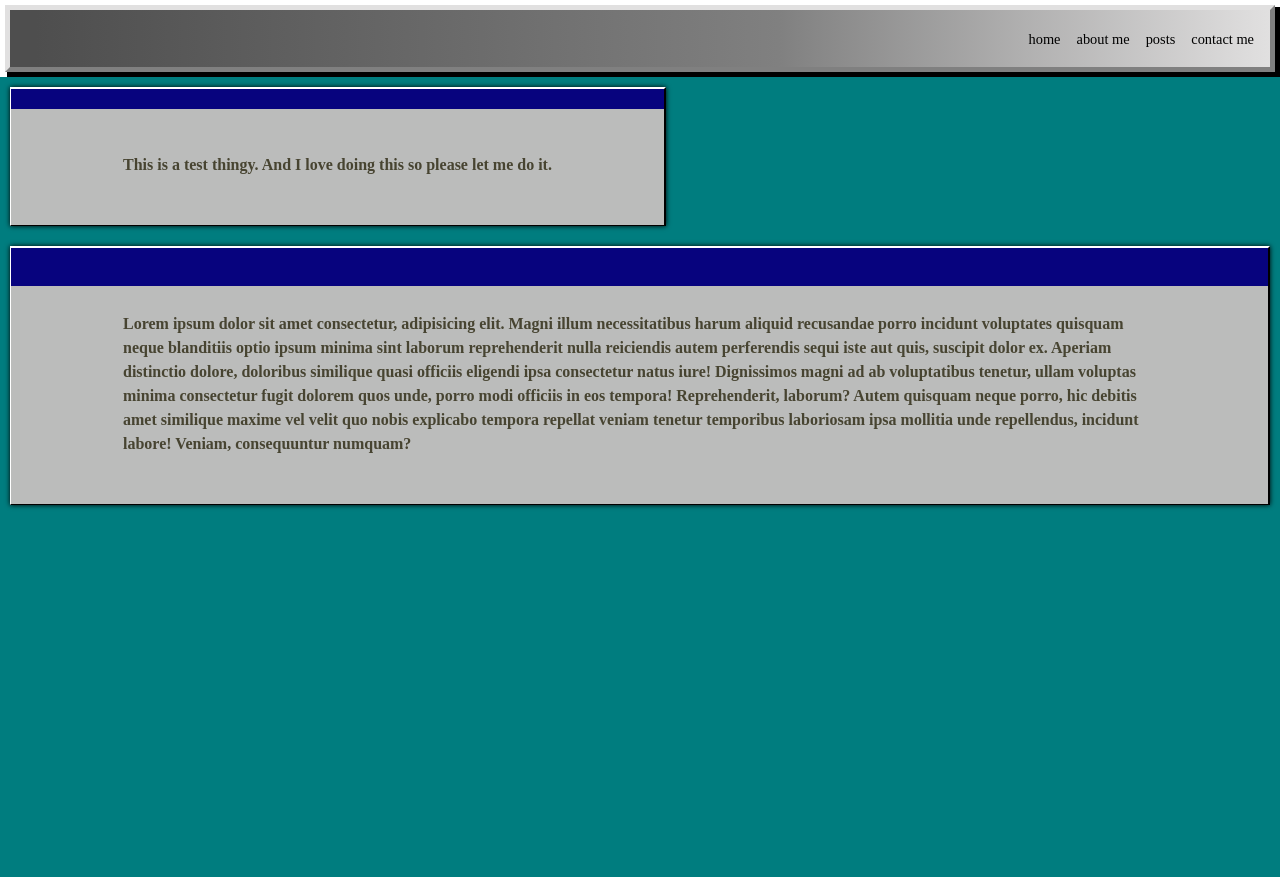
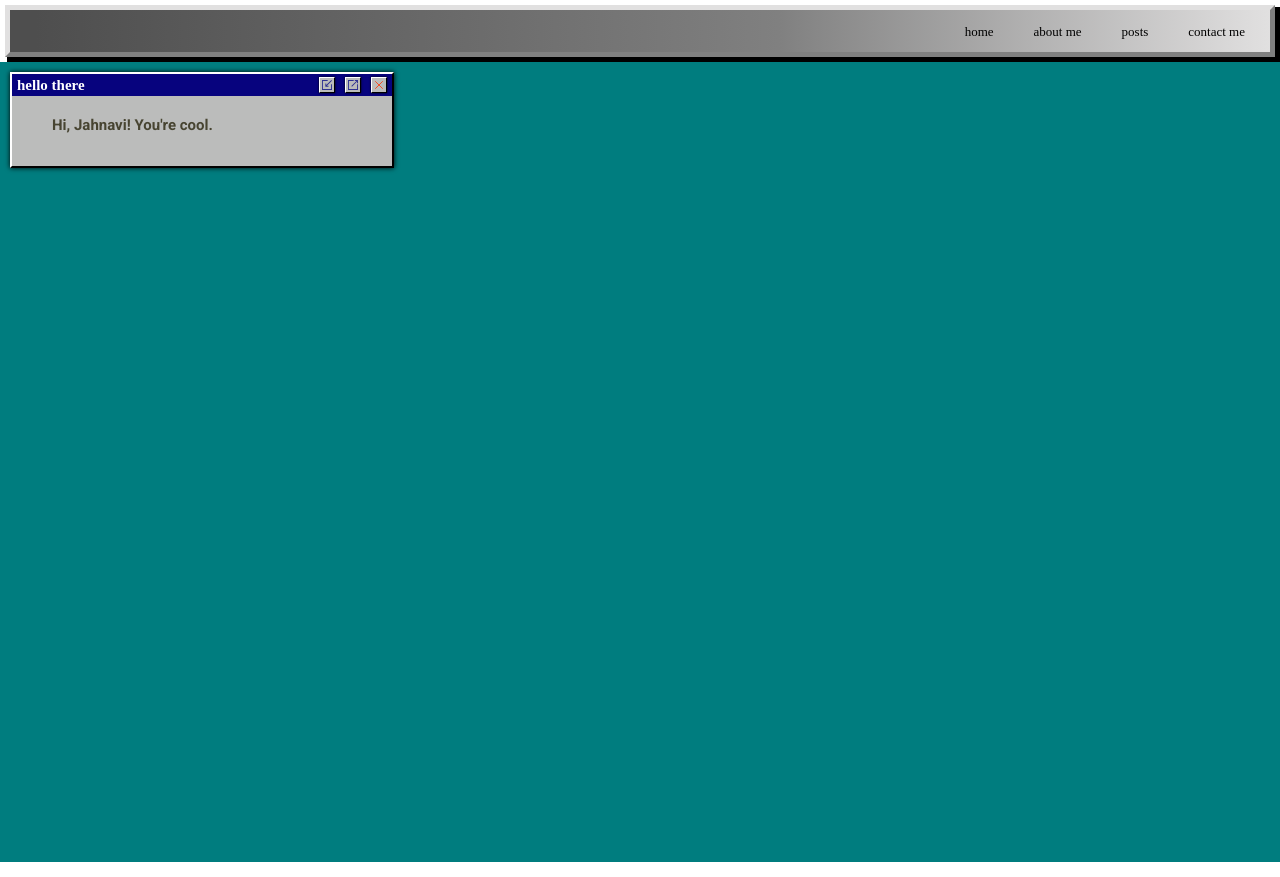
Before and after one commit to Mahajanet/Waste, a website built with Parcel: page index.html in a window 1280 px wide. Built offline with nearby package versions, Linux system fonts and the light colour scheme.

Commit message:
Made futher changes to previous components

```diff
--- a/css/styles.css
+++ b/css/styles.css
@@ -17,6 +17,11 @@
 ul[role='list'],
 ol[role='list'] {
   list-style: none;
+}
+
+
+html{
+  font-size: 62.5%;
 }
 
 /* Set core root defaults */
@@ -48,10 +53,18 @@ picture {
 
 :root{
     --ff-primary: "Gtek Technology", serif;
+    --ff-text: 'Roboto', sans-serif;
 
-    --ff-body: var(--ff-primary);
+    --ff-body: var(--ff-text);
     --ff-heading: var(--ff-primary);
+    --clr-primary: #BBBCBB;
+    --clr-accent: #07037E;
 
+}
+
+
+::selection{
+  background-color: #ffff97;
 }
 
 
@@ -74,10 +87,11 @@ picture {
 }
 
 .nav__item{
-    padding: .2rem 0.5rem 0rem 0.5rem;
+    padding: .2rem 0.5rem 0rem .5rem;
     font-family: var(--ff-primary);
-    font-size: .9rem;
-    margin: 0.5rem 0rem;
+    font-size: 1.3rem;
+    margin: 0.5rem 1.5rem;
+
 
 }
 
@@ -95,7 +109,7 @@ picture {
 
     .navbar{
         background: rgb(78,78,78);
-      background: linear-gradient(90deg, rgba(78,78,78,1) 2%, rgba(128,128,128,1) 61%, rgba(225,224,224,1) 100%);
+        background: linear-gradient(90deg, rgba(78,78,78,1) 2%, rgba(128,128,128,1) 61%, rgba(225,224,224,1) 100%);
     }
 
     .nav__list{
@@ -117,35 +131,135 @@ picture {
   background-color: #007D7F;
   width: 100%;
   height: 100vh;
+  font-family: var(--ff-body);
 }
 
+
+.box{
+  background-color: var(--clr-primary);
+  padding: 4rem 4rem 3rem;
+  display: inline-block;
+  color: #474431;
+  font-weight: bold;
+  position: relative;
+  margin: 10px;
+  max-width: 50%;
+  min-width: 30%;
+  font-size: 1.5rem;
+
+
+}
+
+
 .box-upper{
-  background-color: #07037E;
-  height: 15%;
+  background-color: var(--clr-accent);
+  height: 2.2rem;
   width: 100%;
   position: absolute;
   top: 0px;
   left: 0px;
   color: #ffffff;
-  font-size: 20px;
+  font-family: var(--ff-heading);
+
+
+  }
+
+
+
+.box-upper-content{
+  margin-left: .5rem;
+  display: inline-block;
+
+}
+
+.wrapper{
+  display: flex;
+  justify-content: end;
+  top: 3px;
+  right: 0;
+  position: absolute;
+}
+
+
+
+.border-bordershadow{
+  border-top: 2px solid white;
+  border-right: 2px solid black;
+  border-bottom: 2px solid black;
+  border-left: 2px solid white;
+  box-shadow: 0 0 5px 0 black;
+}
+
+.border-bordershadow-minimzied{
+  border-top: .5px solid white;
+  border-right: .5px solid black;
+  border-bottom: .5px solid black;
+  border-left: .5px solid white;
+  box-shadow: 0 0 2px 0 black;
+}
+
+
+
+.btn{
+  letter-spacing: 1px;
+
+
+}
+
+
+.btn-primary{
+  background-color: var(--clr-primary);
+  padding: .5rem 2.5em;
+}
+
+.btn-primary:hover{
+  border: 2px solid black;
+  box-shadow: none;
+}
+
+
+
+.btn-icon{
+  background-color: var(--clr-primary);
+  line-height: 0;
+  margin: 0 5px 0 5px;
+
+
+}
+
+
+.btn-icon:hover{
+  border-width: 1.5px;
+
+}
+
+
+.icon{
+  width: 10px;
+  margin: 2px;
+}
+
+
+@media screen and(max-width: 500px){
+
+
+
+
+  .box{
+
+    padding: 1rem 2rem 3rem;
+    font-size: 0.3;
+
+
+  }
+
+
+
+
+
+
 
 
 
 
 }
-.box{
-  background-color: #BBBCBB;
-  padding: 4rem 7rem 3rem;
-  display: inline-block;
-  color: #474431;
-  font-weight: bold;
-  border-top: 2px solid white;
-  border-right: 2px solid black;
-  border-bottom: 1px solid black;
-  border-left: 1px solid white;
-  box-shadow: 0 0 5px 0 black;
-  position: relative;
-  margin: 10px;
-
-
-}
--- a/index.html
+++ b/index.html
@@ -4,6 +4,11 @@
     <link rel="stylesheet" href="css/normalize.css">
     <link rel="stylesheet" href="css/styles.css">
     <link rel="stylesheet" href="fonts/GtekTechnology-B9aB.ttf">
+    <link rel="preconnect" href="https://fonts.googleapis.com">
+    <link rel="preconnect" href="https://fonts.gstatic.com" crossorigin>
+    <link href="https://fonts.googleapis.com/css2?family=Roboto:wght@400;700&display=swap" rel="stylesheet">
+
+    <script src="https://kit.fontawesome.com/16a58f9c48.js" crossorigin="anonymous"></script>
 
     <meta name="keywords" content="Blog, contact, information">
     <!--FIXME: You could add better keywords for this.-->
@@ -27,20 +32,39 @@
         </ul>
     </nav>
 
-    <div class="main">
+<div class="main">
 
-            <div class="box">
-                <div class="box-upper"></div>
-                <p class="box-content">This is a test thingy. And I love doing this so please let me do it.</p>
 
+
+
+    <div class="box border-bordershadow">
+        <div class="box-upper">
+            <p class="box-upper-content">hello there</p>
+            <div class="wrapper">
+                <button class="btn btn-icon border-bordershadow-minimzied">
+                    <object class="icon" data="icons/minimize.svg"></object>
+                </button>
+                <button class="btn btn-icon border-bordershadow-minimzied">
+                    <object class="icon" data="icons/maximize.svg"></object>
+                </button>
+                <button class="btn btn-icon border-bordershadow-minimzied">
+                    <object class="icon" data="icons/cross.svg"></object>
+                </button>
             </div>
 
-            <div class="box">
-                    <div class="box-upper">
-                    </div>
-                    <p class="box-content">Lorem ipsum dolor sit amet consectetur, adipisicing elit. Magni illum necessitatibus harum aliquid recusandae porro incidunt voluptates quisquam neque blanditiis optio ipsum minima sint laborum reprehenderit nulla reiciendis autem perferendis sequi iste aut quis, suscipit dolor ex. Aperiam distinctio dolore, doloribus similique quasi officiis eligendi ipsa consectetur natus iure! Dignissimos magni ad ab voluptatibus tenetur, ullam voluptas minima consectetur fugit dolorem quos unde, porro modi officiis in eos tempora! Reprehenderit, laborum? Autem quisquam neque porro, hic debitis amet similique maxime vel velit quo nobis explicabo tempora repellat veniam tenetur temporibus laboriosam ipsa mollitia unde repellendus, incidunt labore! Veniam, consequuntur numquam?</p>
-            </div>
+
+        </div>
+        <p class="box-content">Hi, Jahnavi! You're cool.</p>
+
+
     </div>
+
+
+
+
+
+    </div>
+
 
 
 </body>
```
Also changed, not shown: components/box.html (+20 -4 lines), components/button.html (added, +3 -0 lines), icons/cross.svg (added), icons/maximize.svg (added), icons/minimize.svg (added).
